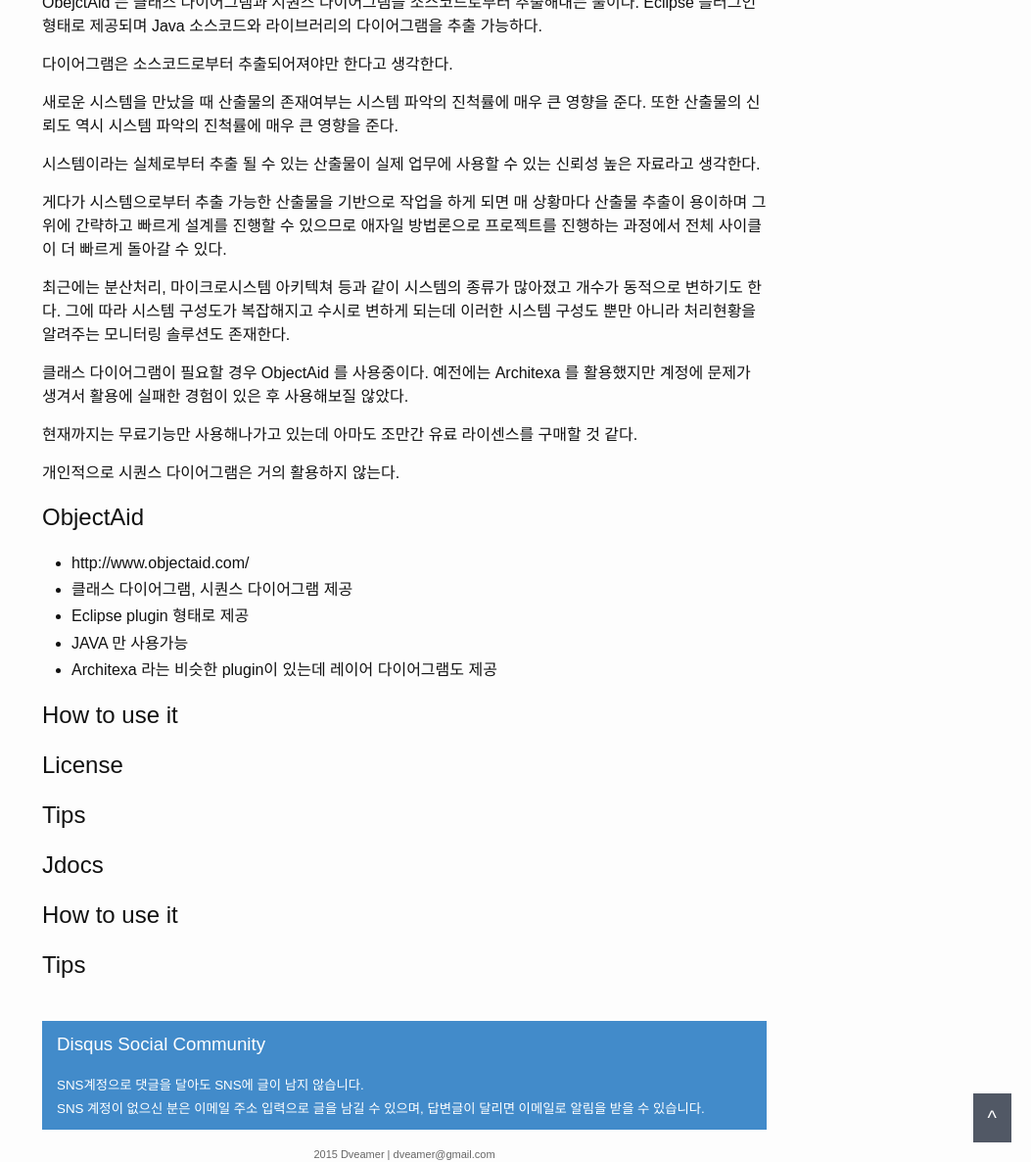
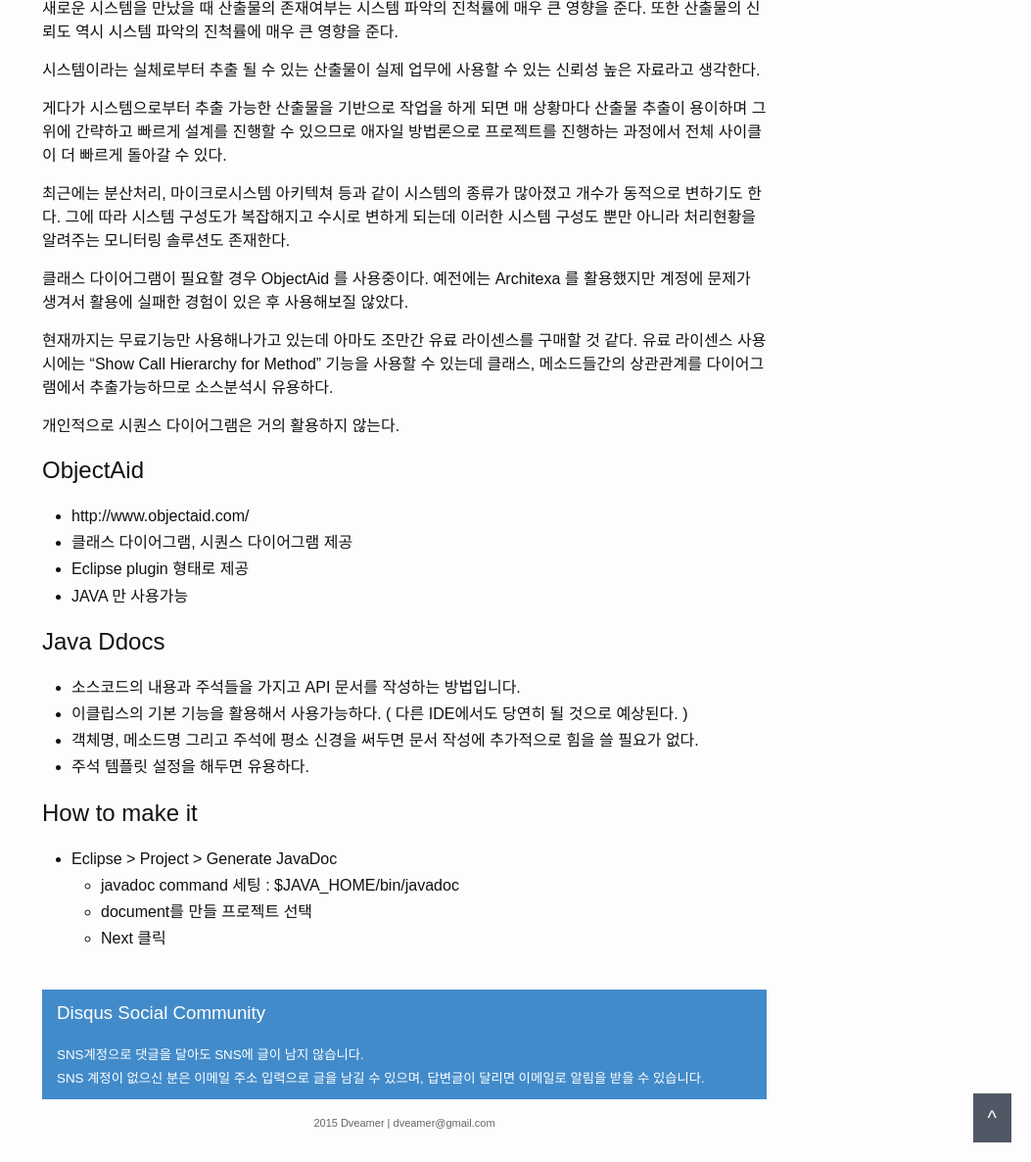
Before and after one commit to dveamer/dveamer.github.io, a Jekyll site: the page built from _posts/Java/2015-12-01-CodeVisualizationTools.md, in a window 1280 px wide and 1400 px high, scrolled down 884 px, cut to the strip 214-1400 px from the top of the window. Shown: the whole strip at 98% size, without its empty margins (227-1280 px from the left). Built offline with Jekyll 4.4.1, drawn with Linux system fonts in a browser that asks for light colours; Markdown is read by kramdown in place of the engine named in the settings; comment, search, counter and statistics services are not loaded; some of the changed text lies outside the part shown.

Commit message:
* add post : Code Visualization Tools

```diff
--- a/_posts/Java/2015-12-01-CodeVisualizationTools.md
+++ b/_posts/Java/2015-12-01-CodeVisualizationTools.md
@@ -33,8 +33,9 @@
 클래스 다이어그램이 필요할 경우 ObjectAid 를 사용중이다.
 예전에는 Architexa 를 활용했지만 계정에 문제가 생겨서 활용에 실패한 경험이 있은 후 사용해보질 않았다.
 
-현재까지는 무료기능만 사용해나가고 있는데
-아마도 조만간 유료 라이센스를 구매할 것 같다.
+현재까지는 무료기능만 사용해나가고 있는데 아마도 조만간 유료 라이센스를 구매할 것 같다.
+유료 라이센스 사용시에는 "Show Call Hierarchy for Method" 기능을 사용할 수 있는데
+클래스, 메소드들간의 상관관계를 다이어그램에서 추출가능하므로 소스분석시 유용하다.
 
 개인적으로 시퀀스 다이어그램은 거의 활용하지 않는다.
 
@@ -43,17 +44,15 @@
  * 클래스 다이어그램, 시퀀스 다이어그램 제공
  * Eclipse plugin 형태로 제공
  * JAVA 만 사용가능
- * Architexa 라는 비슷한 plugin이 있는데 레이어 다이어그램도 제공
 
-## How to use it
+# Java Ddocs
+  * 소스코드의 내용과 주석들을 가지고 API 문서를 작성하는 방법입니다.
+  * 이클립스의 기본 기능을 활용해서 사용가능하다. ( 다른 IDE에서도 당연히 될 것으로 예상된다. )
+  * 객체명, 메소드명 그리고 주석에 평소 신경을 써두면 문서 작성에 추가적으로 힘을 쓸 필요가 없다.
+  * 주석 템플릿 설정을 해두면 유용하다.
 
-## License
-
-## Tips
-
-
-# Jdocs
-
-## How to use it
-
-## Tips
+## How to make it
+  * Eclipse > Project > Generate JavaDoc
+    - javadoc command 세팅 : $JAVA_HOME/bin/javadoc
+    - document를 만들 프로젝트 선택
+    - Next 클릭
```
